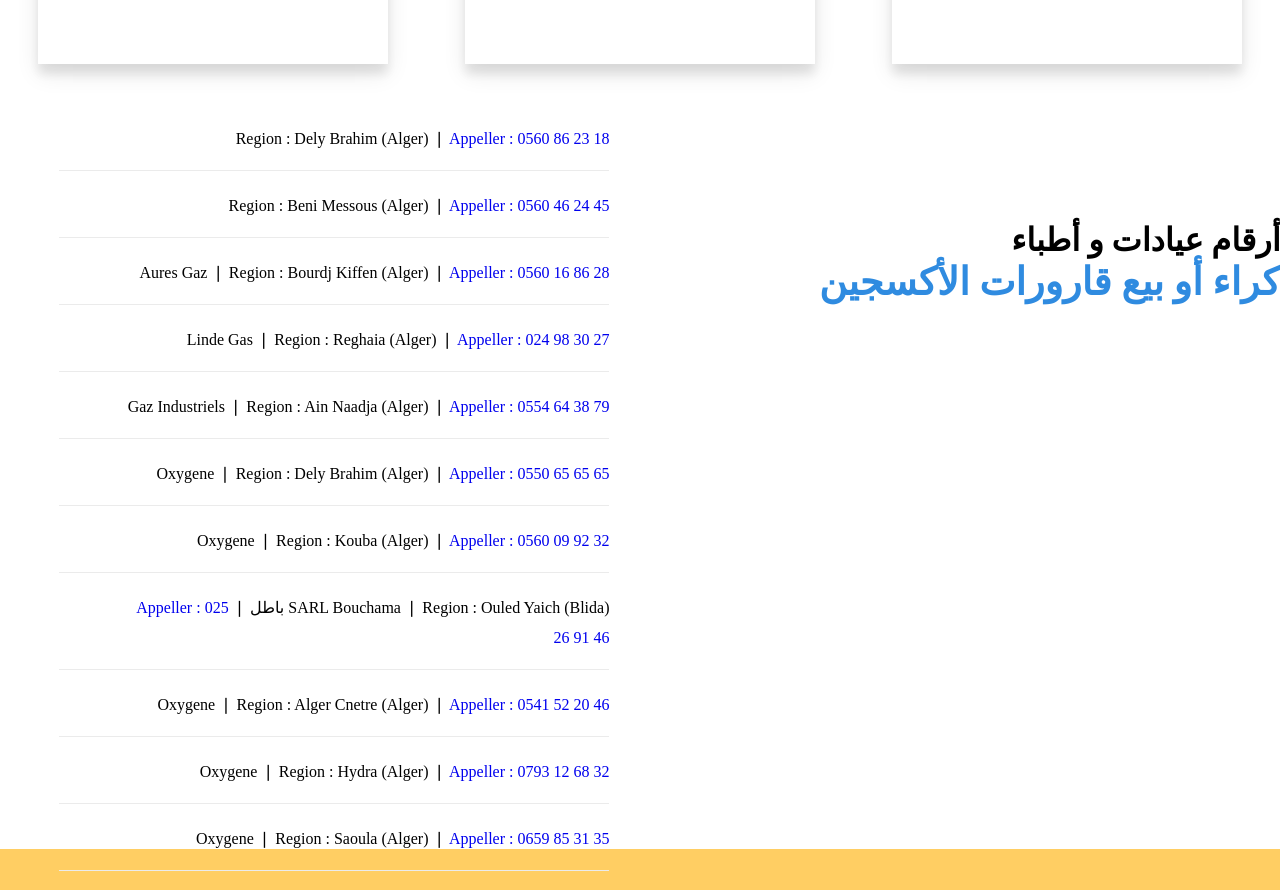
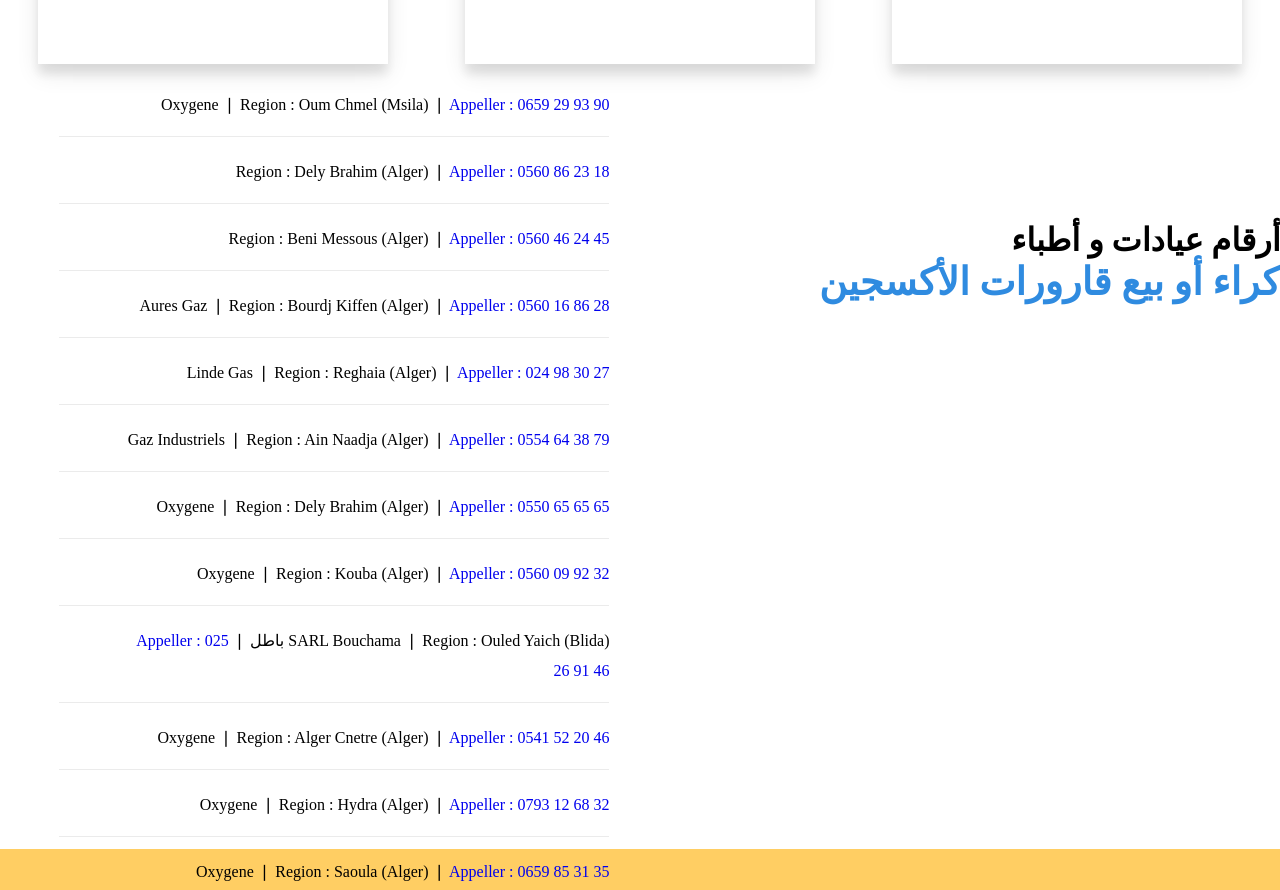
Before and after one commit to younesbachouche/3awenni.netnafes, a plain HTML site: page index.html in a window 1280 px wide. Shown: the part 1272-2162 px from the top of the page. Drawn offline with nearby package versions, Linux system fonts and the light colour scheme; a small style sheet from the web is missing.

Commit message:
Update index.html

```diff
--- a/index.html
+++ b/index.html
@@ -96,6 +96,10 @@
             </div>
             <div class="aboutList" data-aos="fade-left" data-aos-duration="1000">
                 <ol>
+			<li>
+                        <span></span>
+                         <p>Oxygene ❘ Region : Oum Chmel (Msila) ❘       <a href="tel:0659299390">Appeller : 0659 29 93 90</a></p>
+                    </li>
                     <li>
                         <span></span>
                          <p>Region : Dely Brahim (Alger) ❘       <a href="tel:0560862318">Appeller : 0560 86 23 18</a> </p>
```
